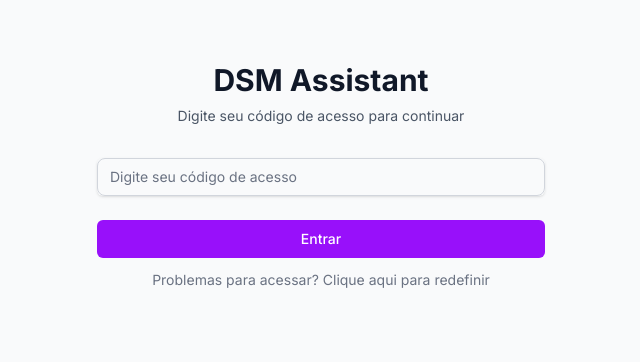
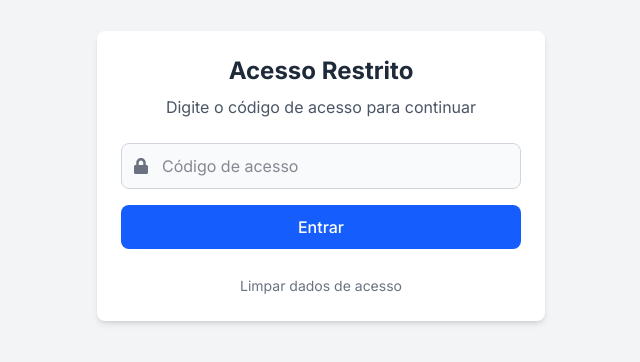
Before and after one commit to evanzreal/dsm-app, a Next.js app: page /login in a window 1280 px wide. Shown: the part 224-586 px from the top of the page, without its empty margins (319-959 px from the left). Built offline with nearby package versions, Linux system fonts and the light colour scheme.

Commit message:
refactor: simplifica sistema de autenticação para maior confiabilidade

```diff
--- a/src/app/login/page.tsx
+++ b/src/app/login/page.tsx
@@ -2,241 +2,139 @@
 
 import { useState, useEffect } from 'react';
 import { useAuth } from '@/hooks/useAuth';
-import { AUTH_STORAGE_KEY, USED_CODES_STORAGE_KEY, VERIFIED_DEVICES_STORAGE_KEY } from '@/config/auth';
-import { DEVICE_ID_STORAGE_KEY } from '@/utils/deviceId';
+import { FaLock, FaSpinner, FaCheckCircle } from 'react-icons/fa';
+import { MdError } from 'react-icons/md';
 
-export default function LoginPage() {
+export default function Login() {
   const [code, setCode] = useState('');
-  const [error, setError] = useState('');
-  const [isLoading, setIsLoading] = useState(false);
-  const [isVerifying, setIsVerifying] = useState(true);
-  const [loginSuccess, setLoginSuccess] = useState(false);
-  const [countdown, setCountdown] = useState(3);
+  const [status, setStatus] = useState<'idle' | 'loading' | 'success' | 'error'>('idle');
+  const [errorMessage, setErrorMessage] = useState('');
   const { login, isAuthenticated } = useAuth();
 
-  // Função para limpar os dados de autenticação localmente
-  const clearAuthData = () => {
-    try {
-      localStorage.removeItem(AUTH_STORAGE_KEY);
-      console.log('Dados de autenticação limpos.');
-    } catch (error) {
-      console.error('Erro ao limpar dados:', error);
+  // Limpa todos os dados de autenticação
+  const clearAllData = () => {
+    localStorage.removeItem('auth');
+    localStorage.removeItem('usedCodes');
+    localStorage.removeItem('verifiedDevices');
+    localStorage.removeItem('deviceId');
+  };
+
+  // Efeito para verificar autenticação e redirecionar
+  useEffect(() => {
+    // Se já estiver autenticado, redireciona para a página principal
+    if (isAuthenticated) {
+      setTimeout(() => {
+        window.location.href = '/';
+      }, 500);
+      return;
+    }
+
+    // Tenta login automático (sem código)
+    const result = login('');
+    if (result.success) {
+      setStatus('success');
+      setTimeout(() => {
+        window.location.href = '/';
+      }, 1500);
+    }
+  }, [isAuthenticated, login]);
+
+  const handleSubmit = (e: React.FormEvent) => {
+    e.preventDefault();
+
+    if (status === 'loading') return;
+
+    // Verifica se o código foi informado
+    if (!code.trim()) {
+      setStatus('error');
+      setErrorMessage('Por favor, informe o código de acesso');
+      return;
+    }
+
+    setStatus('loading');
+
+    // Tenta fazer login com o código informado
+    const result = login(code);
+
+    if (result.success) {
+      setStatus('success');
+      // Redireciona após login bem-sucedido
+      setTimeout(() => {
+        window.location.href = '/';
+      }, 1500);
+    } else {
+      setStatus('error');
+      setErrorMessage(result.message || 'Erro ao fazer login');
     }
   };
 
-  // Função para redirecionar para a página principal com um método mais forçado
-  const redirectToHome = () => {
-    console.log('Tentativa de redirecionamento para a página principal');
+  return (
+    <div className="min-h-screen flex flex-col items-center justify-center bg-gray-100 p-4">
+      <div className="w-full max-w-md bg-white rounded-lg shadow-md p-6">
+        <div className="text-center mb-6">
+          <h1 className="text-2xl font-bold text-gray-800">Acesso Restrito</h1>
+          <p className="text-gray-600 mt-2">Digite o código de acesso para continuar</p>
+        </div>
 
-    // Método 1: window.location.href (mais confiável para redirecionamento completo)
-    try {
-      window.location.href = '/';
-    } catch (error) {
-      console.error('Erro ao redirecionar (método 1):', error);
+        <form onSubmit={handleSubmit} className="space-y-4">
+          <div className="relative">
+            <div className="absolute inset-y-0 left-0 flex items-center pl-3 pointer-events-none">
+              <FaLock className="text-gray-500" />
+            </div>
+            <input
+              type="text"
+              id="code"
+              value={code}
+              onChange={(e) => setCode(e.target.value)}
+              className="bg-gray-50 border border-gray-300 text-gray-900 rounded-lg block w-full pl-10 p-2.5 focus:ring-blue-500 focus:border-blue-500"
+              placeholder="Código de acesso"
+              disabled={status === 'loading' || status === 'success'}
+            />
+          </div>
 
-      // Se o método 1 falhar, tentamos o método 2 como backup
-      try {
-        window.location.replace('/');
-      } catch (backupError) {
-        console.error('Erro ao redirecionar (método 2):', backupError);
-      }
-    }
-  };
+          <button
+            type="submit"
+            disabled={status === 'loading' || status === 'success'}
+            className={`w-full flex justify-center items-center py-2.5 px-5 font-medium rounded-lg text-white ${
+              status === 'success' ? 'bg-green-600' :
+              status === 'loading' ? 'bg-blue-500 cursor-not-allowed' : 'bg-blue-600 hover:bg-blue-700'
+            }`}
+          >
+            {status === 'loading' && <FaSpinner className="animate-spin mr-2" />}
+            {status === 'success' && <FaCheckCircle className="mr-2" />}
+            {status === 'loading' ? 'Verificando...' :
+             status === 'success' ? 'Acesso Concedido' : 'Entrar'}
+          </button>
+        </form>
 
-  useEffect(() => {
-    // Verifica automaticamente se o dispositivo já está verificado
-    const checkDevice = async () => {
-      setIsVerifying(true);
-      try {
-        // Primeiro, verifica se já está autenticado pelo estado do hook
-        if (isAuthenticated) {
-          console.log('Usuário já autenticado pelo estado do hook');
-          redirectToHome();
-          return;
-        }
+        {status === 'error' && (
+          <div className="mt-4 p-3 bg-red-100 text-red-700 rounded-lg flex items-center">
+            <MdError className="mr-2" />
+            <span>{errorMessage}</span>
+          </div>
+        )}
 
-        // Tenta fazer login sem código (verificação de dispositivo)
-        console.log('Tentando verificar dispositivo...');
-        const result = login('');
-        console.log('Resultado da verificação de dispositivo:', result);
+        {status === 'success' && (
+          <div className="mt-4 p-3 bg-green-100 text-green-700 rounded-lg flex flex-col items-center">
+            <div className="flex items-center mb-2">
+              <FaCheckCircle className="mr-2" />
+              <span>Login realizado com sucesso!</span>
+            </div>
+            <p className="text-sm text-center">
+              Redirecionando para a página principal...
+            </p>
+          </div>
+        )}
 
-        if (result.success) {
-          console.log('Dispositivo verificado com sucesso');
-          redirectToHome();
-        } else {
-          console.log('Dispositivo não verificado');
-        }
-      } catch (error) {
-        console.error('Erro ao verificar dispositivo:', error);
-        // Em caso de erro, limpa os dados para evitar estados inconsistentes
-        clearAuthData();
-      } finally {
-        setIsVerifying(false);
-      }
-    };
-
-    checkDevice();
-  }, [login, isAuthenticated]);
-
-  // Efeito para o contador regressivo após login bem-sucedido
-  useEffect(() => {
-    if (loginSuccess && countdown > 0) {
-      const timer = setTimeout(() => {
-        setCountdown(countdown - 1);
-      }, 1000);
-
-      return () => clearTimeout(timer);
-    } else if (loginSuccess && countdown === 0) {
-      redirectToHome();
-    }
-  }, [loginSuccess, countdown]);
-
-  // Limpa os problemas de CORS e outros erros
-  const resetApplication = () => {
-    try {
-      localStorage.removeItem(AUTH_STORAGE_KEY);
-      localStorage.removeItem(USED_CODES_STORAGE_KEY);
-      localStorage.removeItem(VERIFIED_DEVICES_STORAGE_KEY);
-      localStorage.removeItem(DEVICE_ID_STORAGE_KEY);
-
-      setError('Dados resetados. Tente novamente com seu código.');
-
-      // Recarrega a página após limpar os dados
-      setTimeout(() => {
-        window.location.reload();
-      }, 1500);
-    } catch (error) {
-      console.error('Erro ao resetar aplicação:', error);
-    }
-  };
-
-  const handleSubmit = (e: React.FormEvent) => {
-    e.preventDefault();
-    setError('');
-    setIsLoading(true);
-
-    if (!code.trim()) {
-      setError('Por favor, insira um código de acesso');
-      setIsLoading(false);
-      return;
-    }
-
-    try {
-      console.log('Tentando login com código:', code.trim());
-      const result = login(code);
-      console.log('Resultado do login:', result);
-
-      if (result.success) {
-        console.log('Login bem-sucedido, preparando redirecionamento');
-        setLoginSuccess(true);
-      } else {
-        setError(result.message);
-      }
-    } catch (error) {
-      console.error('Erro ao fazer login:', error);
-      setError('Ocorreu um erro ao processar o login. Tente novamente.');
-      // Em caso de erro, limpa os dados para evitar estados inconsistentes
-      clearAuthData();
-    } finally {
-      setIsLoading(false);
-    }
-  };
-
-  if (isVerifying) {
-    return (
-      <main className="min-h-screen flex items-center justify-center bg-gray-50 px-4">
-        <div className="text-center">
-          <div className="inline-block animate-spin rounded-full h-8 w-8 border-t-2 border-purple-600 border-r-2 border-b-2 border-gray-200 mb-4"></div>
-          <p className="text-gray-700">Verificando dispositivo...</p>
-        </div>
-      </main>
-    );
-  }
-
-  if (loginSuccess) {
-    return (
-      <main className="min-h-screen flex items-center justify-center bg-gray-50 px-4">
-        <div className="text-center">
-          <div className="inline-block animate-pulse rounded-full h-16 w-16 bg-green-500 text-white flex items-center justify-center mb-4">
-            <svg xmlns="http://www.w3.org/2000/svg" fill="none" viewBox="0 0 24 24" stroke="currentColor" className="h-8 w-8">
-              <path strokeLinecap="round" strokeLinejoin="round" strokeWidth={2} d="M5 13l4 4L19 7" />
-            </svg>
-          </div>
-          <h2 className="text-xl font-medium text-gray-900 mb-2">Login realizado com sucesso!</h2>
-          <p className="text-gray-600 mb-4">Redirecionando em {countdown} segundos...</p>
+        <div className="mt-6 text-center">
           <button
-            onClick={redirectToHome}
-            className="text-sm text-purple-600 hover:text-purple-800 font-medium focus:outline-none"
+            onClick={clearAllData}
+            className="text-sm text-gray-500 hover:text-gray-700"
           >
-            Clique aqui se não for redirecionado automaticamente
+            Limpar dados de acesso
           </button>
         </div>
-      </main>
-    );
-  }
-
-  return (
-    <main className="min-h-screen flex items-center justify-center bg-gray-50 px-4">
-      <div className="max-w-md w-full space-y-8">
-        <div className="text-center">
-          <h1 className="text-3xl font-bold text-gray-900">DSM Assistant</h1>
-          <p className="mt-2 text-sm text-gray-600">
-            Digite seu código de acesso para continuar
-          </p>
-        </div>
-
-        <form onSubmit={handleSubmit} className="mt-8 space-y-6">
-          <div className="rounded-md shadow-sm -space-y-px">
-            <div>
-              <label htmlFor="access-code" className="sr-only">
-                Código de Acesso
-              </label>
-              <input
-                id="access-code"
-                type="text"
-                value={code}
-                onChange={(e) => setCode(e.target.value)}
-                className="appearance-none rounded-lg relative block w-full px-3 py-2 border border-gray-300 placeholder-gray-500 text-gray-900 focus:outline-none focus:ring-purple-500 focus:border-purple-500 focus:z-10 sm:text-sm"
-                placeholder="Digite seu código de acesso"
-                disabled={isLoading}
-                autoComplete="off"
-              />
-            </div>
-          </div>
-
-          {error && (
-            <div className="text-red-600 text-sm text-center">{error}</div>
-          )}
-
-          <div className="flex flex-col space-y-3">
-            <button
-              type="submit"
-              className="group relative w-full flex justify-center py-2 px-4 border border-transparent text-sm font-medium rounded-md text-white bg-purple-600 hover:bg-purple-700 focus:outline-none focus:ring-2 focus:ring-offset-2 focus:ring-purple-500 disabled:bg-purple-400"
-              disabled={isLoading}
-            >
-              {isLoading ? (
-                <span className="flex items-center">
-                  <svg className="animate-spin -ml-1 mr-2 h-4 w-4 text-white" xmlns="http://www.w3.org/2000/svg" fill="none" viewBox="0 0 24 24">
-                    <circle className="opacity-25" cx="12" cy="12" r="10" stroke="currentColor" strokeWidth="4"></circle>
-                    <path className="opacity-75" fill="currentColor" d="M4 12a8 8 0 018-8V0C5.373 0 0 5.373 0 12h4zm2 5.291A7.962 7.962 0 014 12H0c0 3.042 1.135 5.824 3 7.938l3-2.647z"></path>
-                  </svg>
-                  Processando...
-                </span>
-              ) : (
-                'Entrar'
-              )}
-            </button>
-
-            <button
-              type="button"
-              onClick={resetApplication}
-              className="text-sm text-gray-500 hover:text-gray-700 focus:outline-none"
-            >
-              Problemas para acessar? Clique aqui para redefinir
-            </button>
-          </div>
-        </form>
       </div>
-    </main>
+    </div>
   );
 }
```
Also changed, not shown: src/components/AuthGuard.tsx (+16 -23 lines), src/hooks/useAuth.ts (+26 -42 lines).
